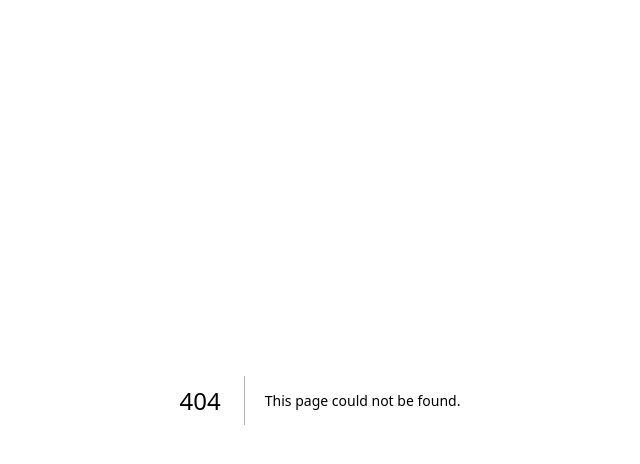
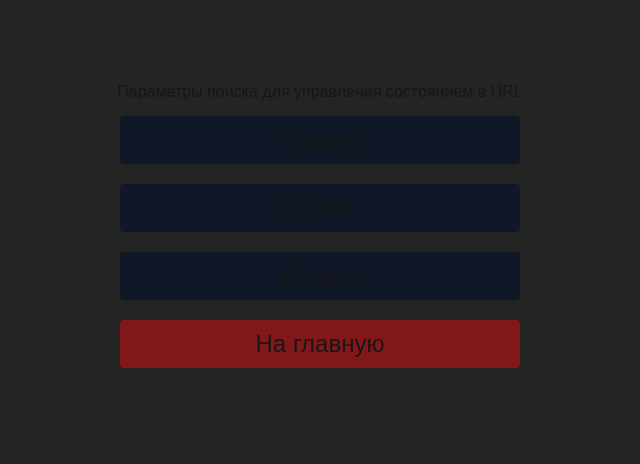
Before and after one commit to alex-zander-0403/next-routing, a Next.js app: page /news in a window 1280 px wide. Before the commit this address had no page. Shown: the top 464 px of the page, without its empty margins (320-960 px from the left). Built offline with nearby package versions, Linux system fonts and the light colour scheme.

Commit message:
search params in news

```diff
--- /dev/null
+++ b/src/app/news/articles/[articleId]/page.tsx
@@ -0,0 +1,30 @@
+import Link from "next/link";
+
+export default async function NewsArticle({
+  params,
+  searchParams,
+}: {
+  params: Promise<{ articleId: string }>;
+  searchParams: Promise<{ language?: "ru" | "en" | "de" | undefined }>;
+}) {
+  //
+  const { articleId } = await params;
+  const { language = "ru" } = await searchParams;
+
+  return (
+    <div className="flex justify-center items-center flex-col gap-3">
+      <div className="mt-20 w-full text-center space-y-5">
+        Вы читаете новость №{articleId} на {language}
+      </div>
+
+      <div className="flex justify-center items-center flex-col gap-5">
+        <Link
+          href="/"
+          className="w-100 text-center px-8 py-2 text-2xl rounded bg-red-900 hover:bg-red-700 transition-all"
+        >
+          На главную
+        </Link>
+      </div>
+    </div>
+  );
+}
--- /dev/null
+++ b/src/app/news/page.tsx
@@ -0,0 +1,41 @@
+import Link from "next/link";
+
+export default function News() {
+  return (
+    <div className="flex justify-center items-center flex-col gap-3">
+      <div className="mt-20 w-full text-center space-y-5">
+        Параметры поиска для управления состоянием в URL
+      </div>
+
+      <div className="flex justify-center items-center flex-col gap-5">
+        <Link
+          href="news/articles/news?language=ru"
+          className="w-100 text-center px-8 py-2 text-2xl rounded bg-gray-900 hover:bg-gray-700 transition-all"
+        >
+          Русский
+        </Link>
+
+        <Link
+          href="news/articles/news?language=en"
+          className="w-100 text-center px-8 py-2 text-2xl rounded bg-gray-900 hover:bg-gray-700 transition-all"
+        >
+          English
+        </Link>
+
+        <Link
+          href="news/articles/news?language=de"
+          className="w-100 text-center px-8 py-2 text-2xl rounded bg-gray-900 hover:bg-gray-700 transition-all"
+        >
+          Deutch
+        </Link>
+
+        <Link
+          href="/"
+          className="w-100 text-center px-8 py-2 text-2xl rounded bg-red-900 hover:bg-red-700 transition-all"
+        >
+          На главную
+        </Link>
+      </div>
+    </div>
+  );
+}
--- a/src/app/page.tsx
+++ b/src/app/page.tsx
@@ -44,6 +44,13 @@ function Home() {
         >
           Авторизация (Active Link)
         </Link>
+
+        <Link
+          href="/news"
+          className="w-150 text-center px-8 py-2 text-2xl rounded bg-gray-700 hover:bg-gray-600 transition-all"
+        >
+          Новости (Search Params)
+        </Link>
       </div>
     </div>
   );
```
